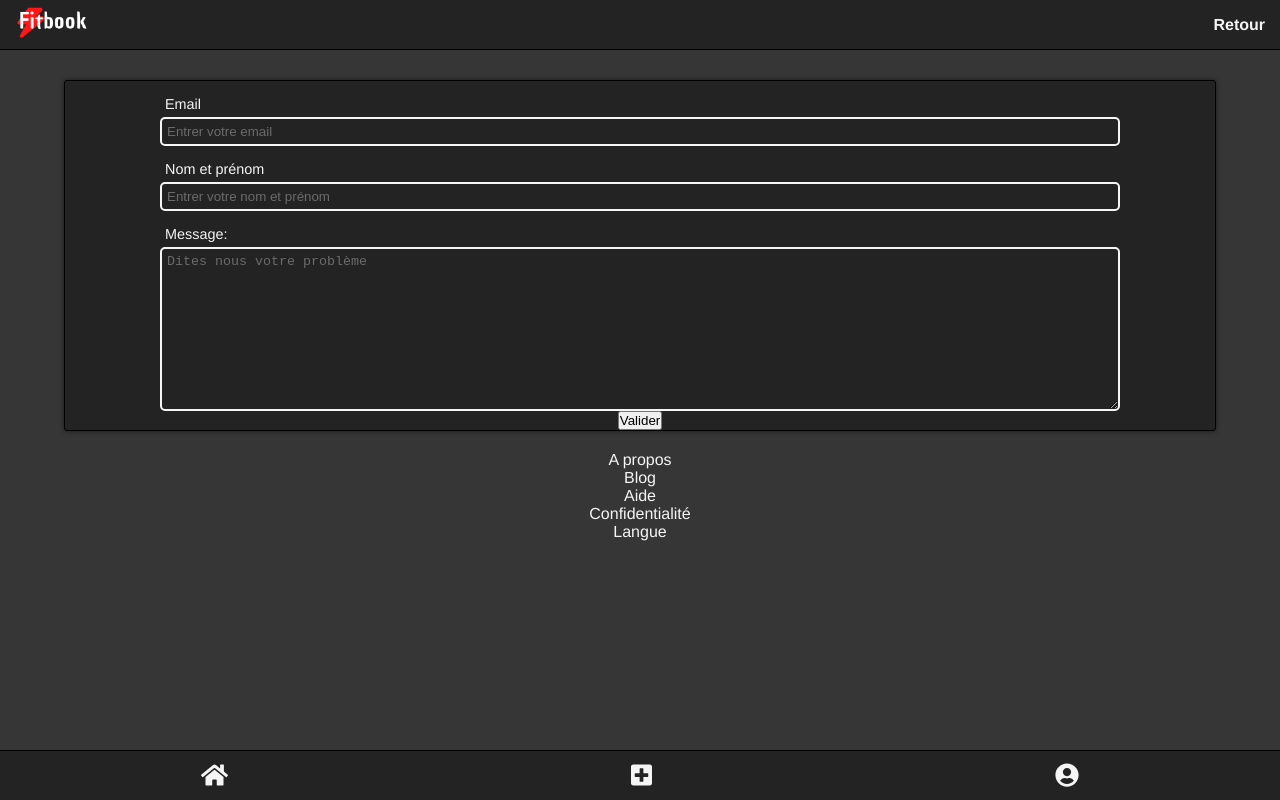
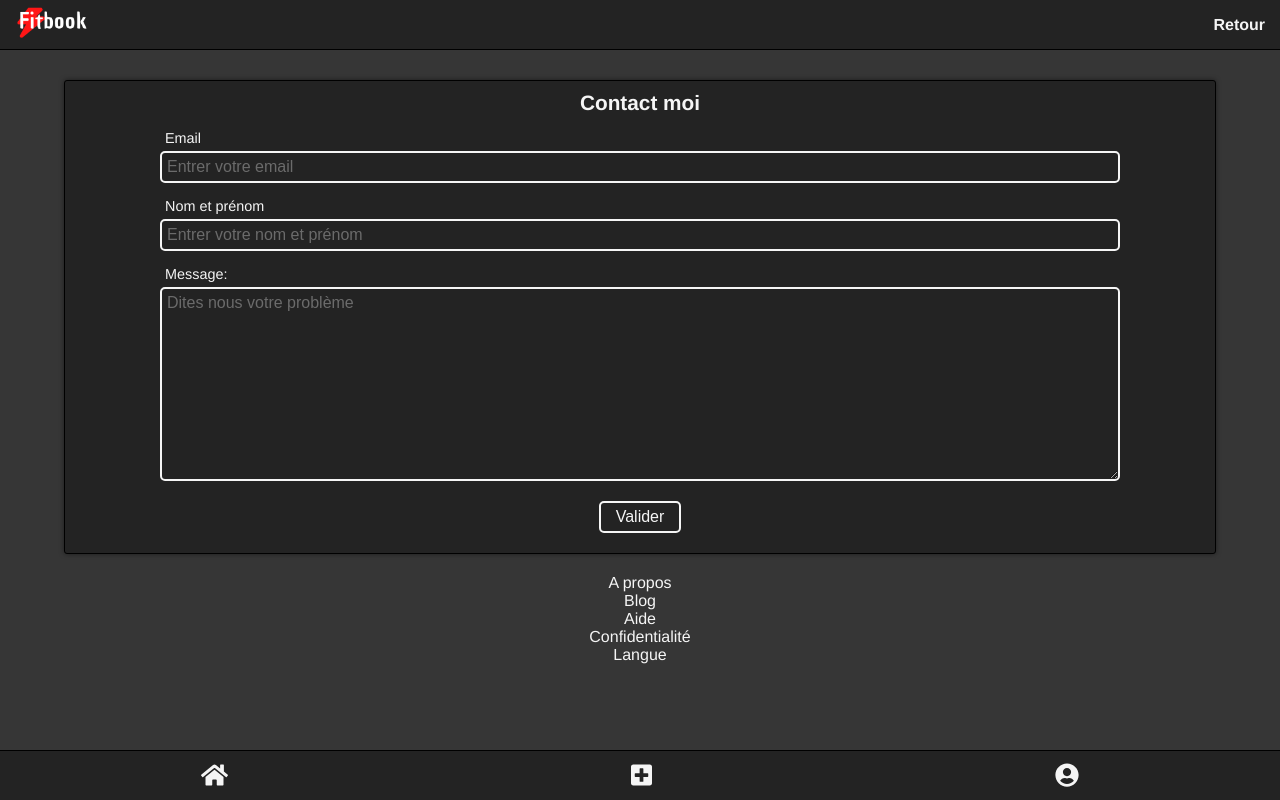
Before and after one commit to chaoukifrej/Fitbook, a Vue app: page /Contact in a window 1280 px wide. Built offline with nearby package versions, Linux system fonts and the light colour scheme.

Commit message:
style textarea font family

```diff
--- a/src/views/Contact.vue
+++ b/src/views/Contact.vue
@@ -3,6 +3,7 @@
     <Header />
     <Footer />
     <div class="containerContact">
+      <h2>Contact moi</h2>
       <form action="" method="">
         <div class="email">
           <label for="email">Email</label>
@@ -25,7 +26,6 @@
             placeholder="Dites nous votre problème"
           ></textarea>
         </div>
-
         <input type="submit" value="Valider" />
       </form>
     </div>
@@ -52,6 +52,10 @@ export default {
 
 <style lang="scss">
 .containerContact {
+  h2 {
+    font-size: 1.3rem;
+    margin: 10px 0 0;
+  }
   background-color: #232323;
   box-shadow: 0 0px 5px rgba(0, 0, 0, 0.5);
   border: 1px solid #000000;
@@ -73,6 +77,7 @@ export default {
       }
       input,
       textarea {
+        font-family: "arial";
         width: 75vw;
         padding: 5px;
         border: 2px solid whitesmoke;
@@ -80,6 +85,7 @@ export default {
         background-color: transparent;
         color: whitesmoke;
         outline: none;
+        font-size: 1rem;
         transition: 0.4s;
         &::placeholder {
           color: rgb(107, 107, 107);
@@ -89,6 +95,22 @@ export default {
         }
       }
     }
+    input[type="submit"] {
+      margin: 20px;
+      font-size: 1rem;
+      padding: 5px 15px;
+      border: 2px solid whitesmoke;
+      background-color: transparent;
+      border-radius: 5px;
+      color: whitesmoke;
+      outline: none;
+      transition: 0.4s;
+      &:active {
+        transform: scale(0.98);
+        border: 2px solid #ff1616;
+        color: #ff1616;
+      }
+    }
   }
 }
 </style>
```
